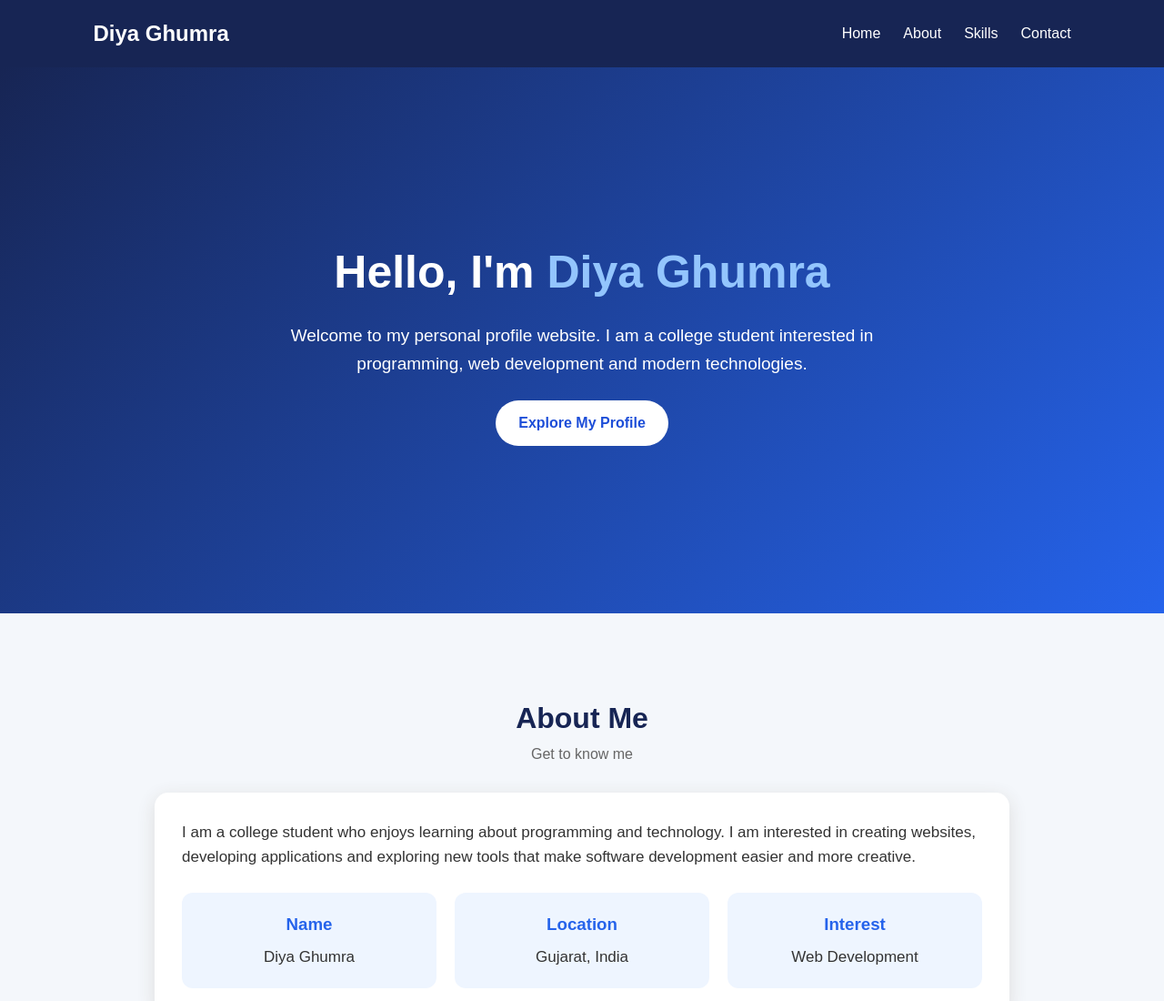
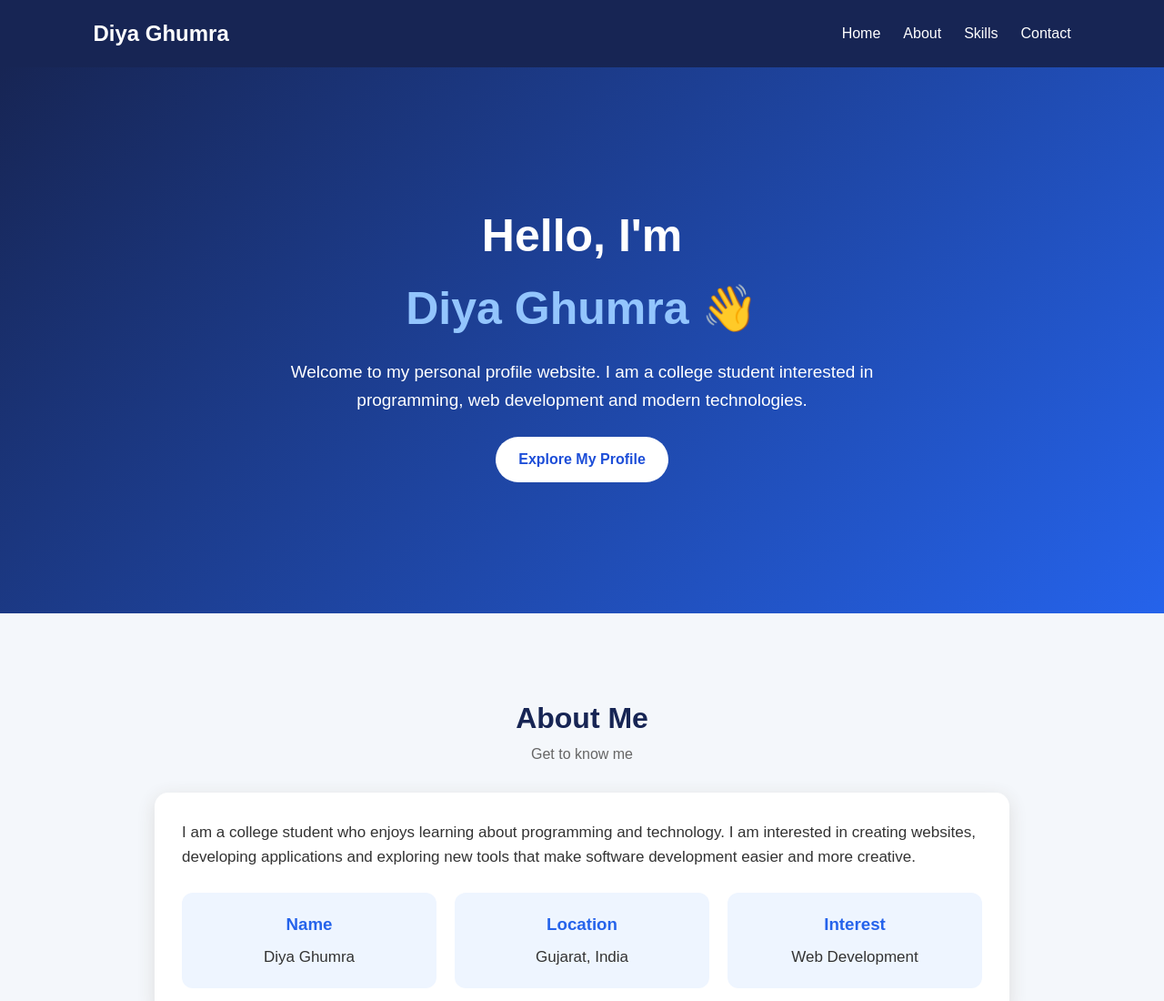
Before and after one commit to diyaghumra1-rgb/AI-Webpage-Practical, a plain HTML site: page index.html in a window 1280 px wide. Shown: the top 1100 px of the page at 91% size. Drawn offline with Linux system fonts and the light colour scheme.

Commit message:
Update webpage

```diff
--- a/index.html
+++ b/index.html
@@ -243,7 +243,7 @@
     <!-- Home -->
     <div class="hero" id="home">
         <div>
-            <h1>Hello, I'm <span>Diya Ghumra</span></h1>
+            <h1>Hello, I'm <span><h1>   Diya Ghumra 👋</h1></span></h1>
 
             <p>
                 Welcome to my personal profile website.
@@ -359,4 +359,4 @@
 
 </body>
 
-</html>
+</html>=
```
